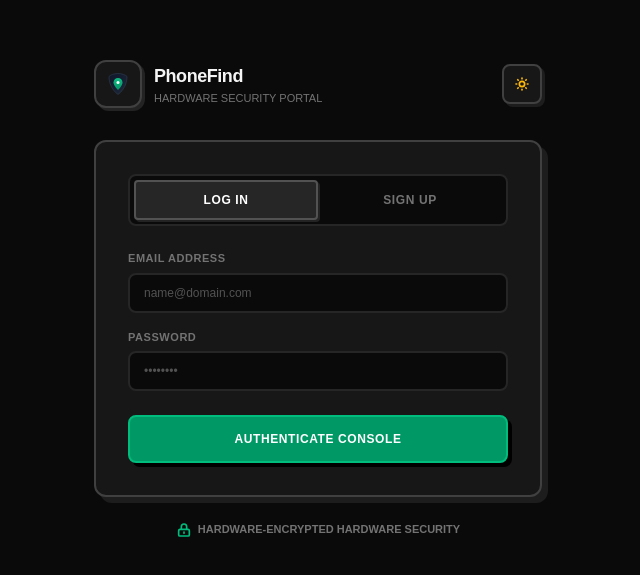
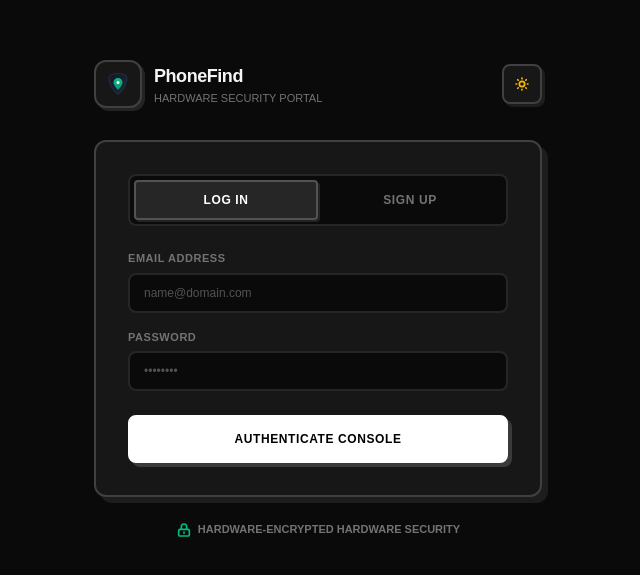
Before and after one commit to ritesh59697/PhoneFind, a Next.js app: page /login in a window 1280 px wide. Shown: the part 101-676 px from the top of the page, without its empty margins (322-962 px from the left). Built offline with nearby package versions, Linux system fonts and the light colour scheme.

Commit message:
Update login button styling to crisp high-contrast black/white

```diff
--- a/app/login/page.tsx
+++ b/app/login/page.tsx
@@ -195,7 +195,11 @@ export default function LoginPage() {
             <button
               type="submit"
               disabled={loading}
-              className="w-full mt-2 inline-flex items-center justify-center gap-2 text-xs font-mono font-bold uppercase tracking-wider px-4 py-3.5 rounded-lg border-2 border-emerald-500 bg-emerald-600 hover:bg-emerald-500 text-white shadow-[4px_4px_0px_0px_rgba(0,0,0,1)] active:translate-x-[2px] active:translate-y-[2px] active:shadow-none transition-all disabled:opacity-50"
+              className={`w-full mt-2 inline-flex items-center justify-center gap-2 text-xs font-mono font-bold uppercase tracking-wider px-4 py-3.5 rounded-lg border-2 transition-all active:translate-x-[2px] active:translate-y-[2px] active:shadow-none disabled:opacity-50 ${
+                darkMode
+                  ? "bg-white text-black border-white hover:bg-neutral-200 shadow-[4px_4px_0px_0px_rgba(255,255,255,0.15)]"
+                  : "bg-black text-white border-black hover:bg-neutral-800 shadow-[4px_4px_0px_0px_rgba(0,0,0,1)]"
+              }`}
             >
               {loading ? (
                 <>
```
